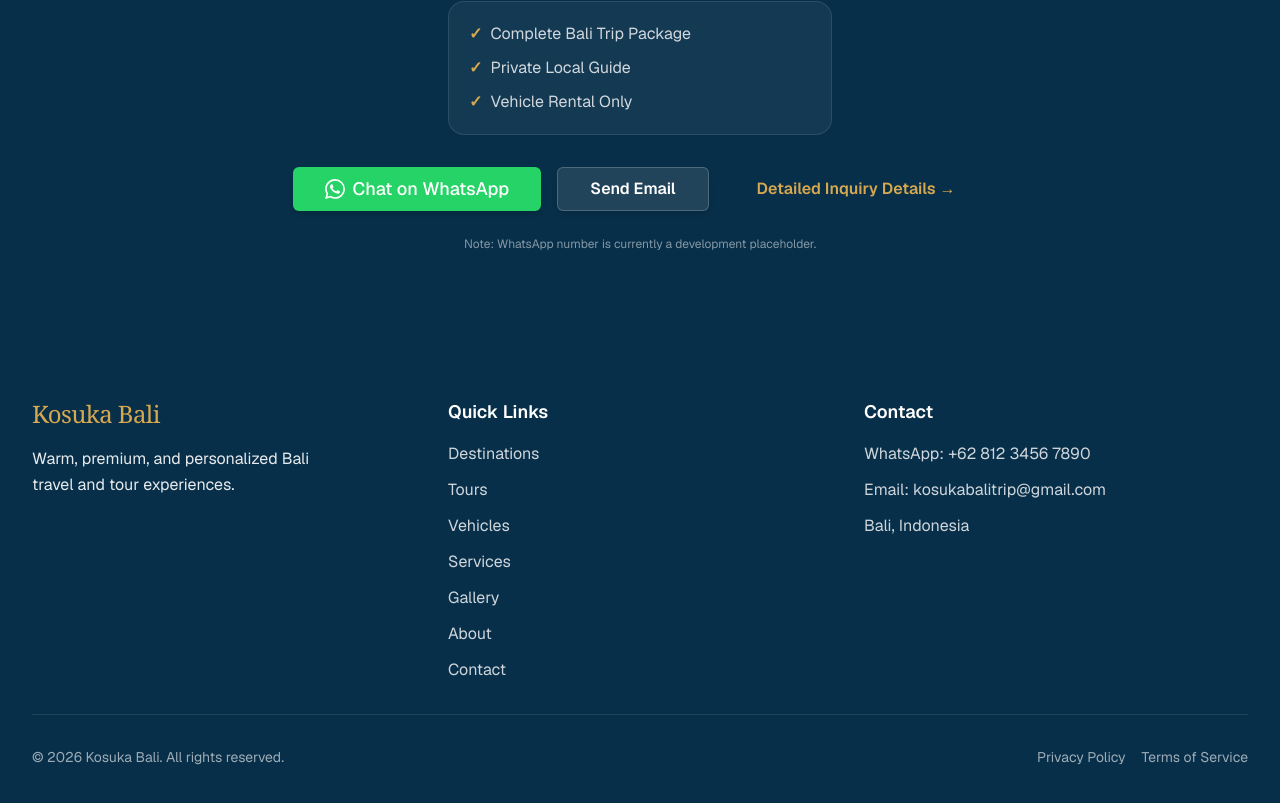
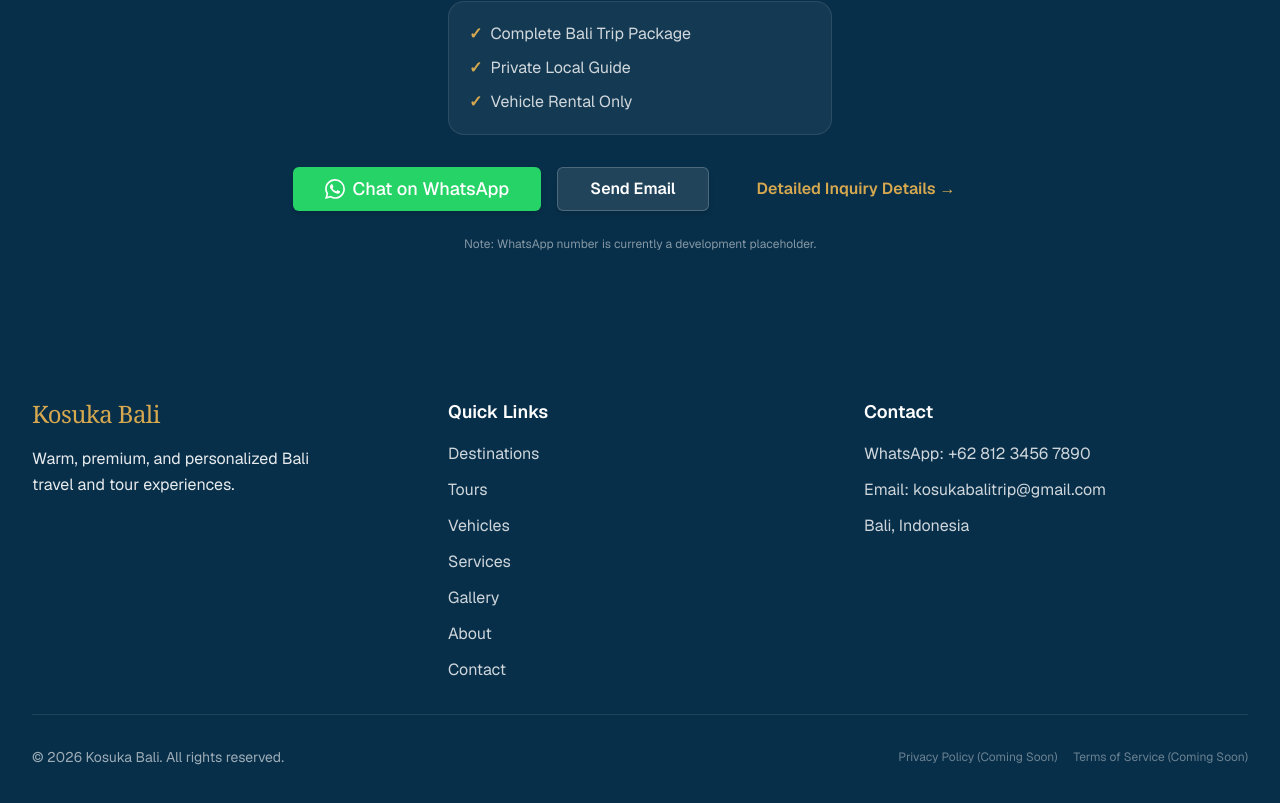
Before and after one commit to syahputrawork98-sketch/KBT-KosukaBaliTrip, a Next.js app in the folder client/: page / in a window 1280 px wide. Shown: the part 5869-6672 px from the top of the page. Built offline with nearby package versions, Linux system fonts and the light colour scheme.

Commit message:
feat: add Footer component with branding, navigation links, and contact information

```diff
--- a/client/src/components/sections/Footer.tsx
+++ b/client/src/components/sections/Footer.tsx
@@ -59,9 +59,9 @@ export function Footer() {
         </div>
         <div className="text-center text-sm text-white/60 flex flex-col md:flex-row justify-between items-center gap-4">
           <p>&copy; {new Date().getFullYear()} Kosuka Bali. All rights reserved.</p>
-          <div className="flex gap-4">
-            <Link href="/privacy" className="hover:text-white transition-colors">Privacy Policy</Link>
-            <Link href="/terms" className="hover:text-white transition-colors">Terms of Service</Link>
+          <div className="flex gap-4 text-xs text-white/40">
+            <span>Privacy Policy (Coming Soon)</span>
+            <span>Terms of Service (Coming Soon)</span>
           </div>
         </div>
       </Container>
```
